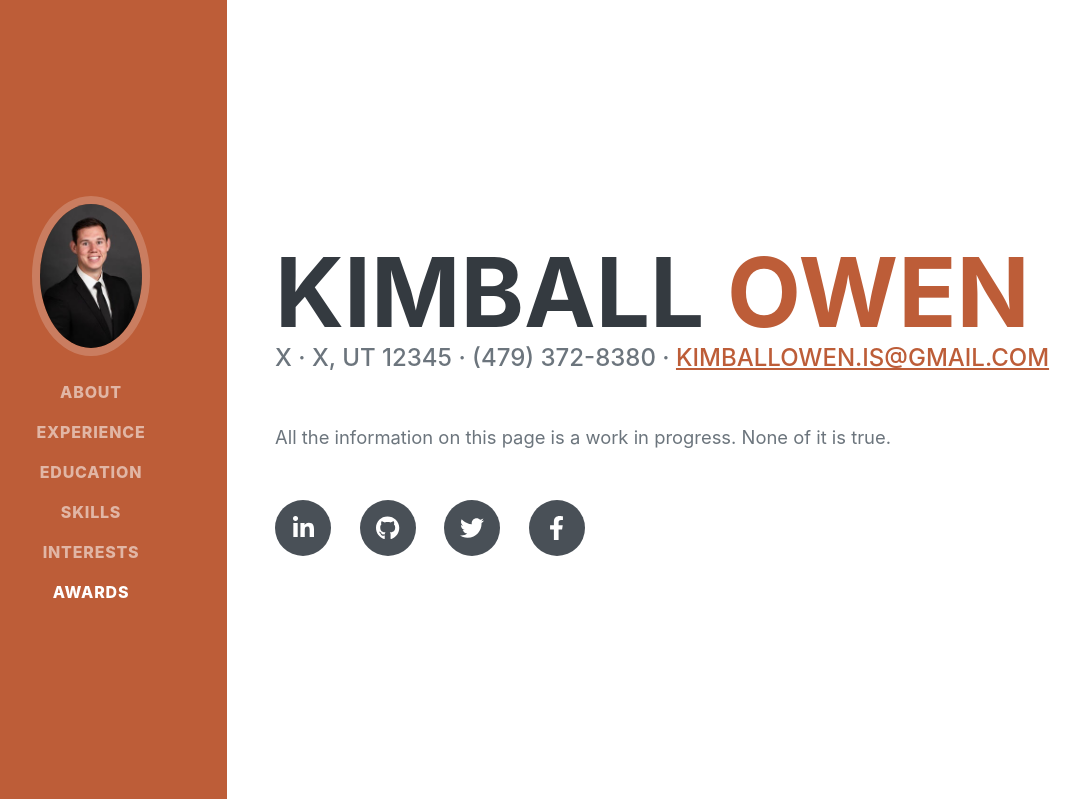
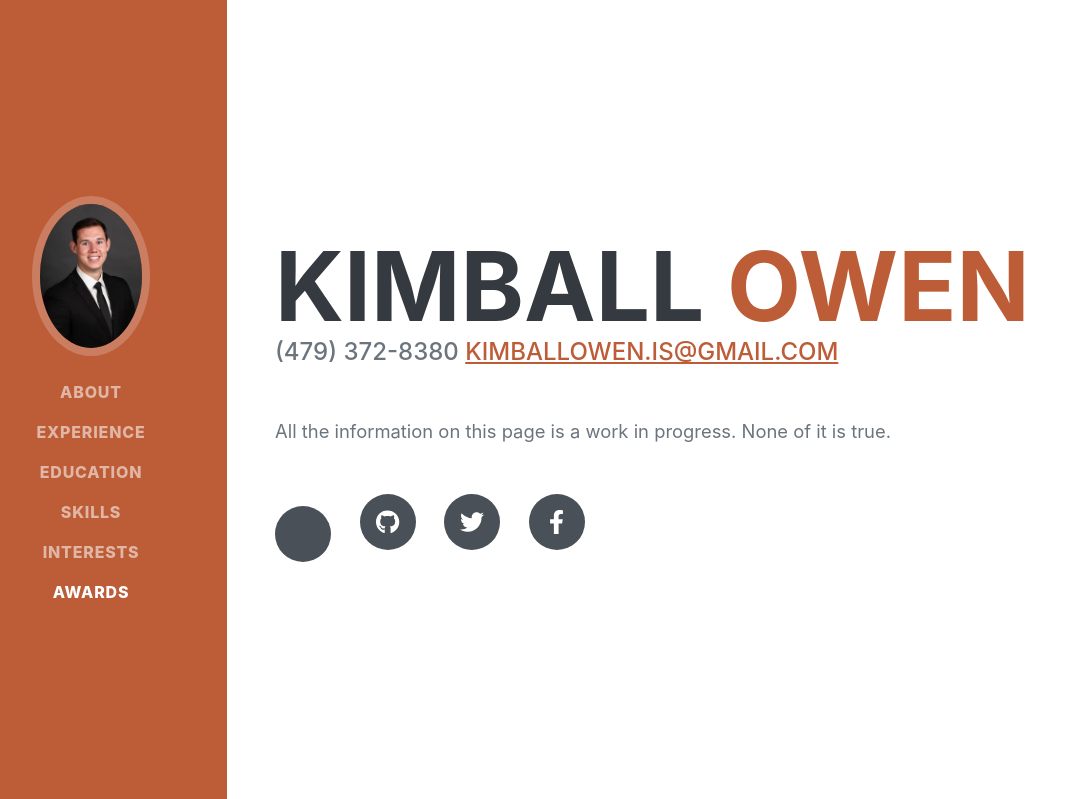
Before and after one commit to owenk7/MyWebsite, a Django app: page / in a window 1280 px wide. Shown: the top 799 px of the page, without its empty margins (45-1125 px from the left). Run offline with Django 4.2, Linux system fonts and the light colour scheme; some libraries are stand-ins or nearby versions; some web fonts are replaced.

Commit message:
linkedIN

```diff
--- a/templates/base.html
+++ b/templates/base.html
@@ -47,12 +47,12 @@
                         <span class="text-primary">Owen</span>
                     </h1>
                     <div class="subheading mb-5">
-                        X · X, UT 12345 · (479) 372-8380 ·
+                        (479) 372-8380
                         <a href="mailto:kimballowen.is@gmail.com">kimballowen.is@gmail.com</a>
                     </div>
                     <p class="lead mb-5">All the information on this page is a work in progress. None of it is true.</p>
                     <div class="social-icons">
-                        <a class="social-icon" href="#!"><i class="fab fa-linkedin-in"></i></a>
+                        <a class="social-icon" href="#!"><i class="https://www.linkedin.com/in/kimball-owen"></i></a>
                         <a class="social-icon" href="#!"><i class="fab fa-github"></i></a>
                         <a class="social-icon" href="#!"><i class="fab fa-twitter"></i></a>
                         <a class="social-icon" href="#!"><i class="fab fa-facebook-f"></i></a>
```
